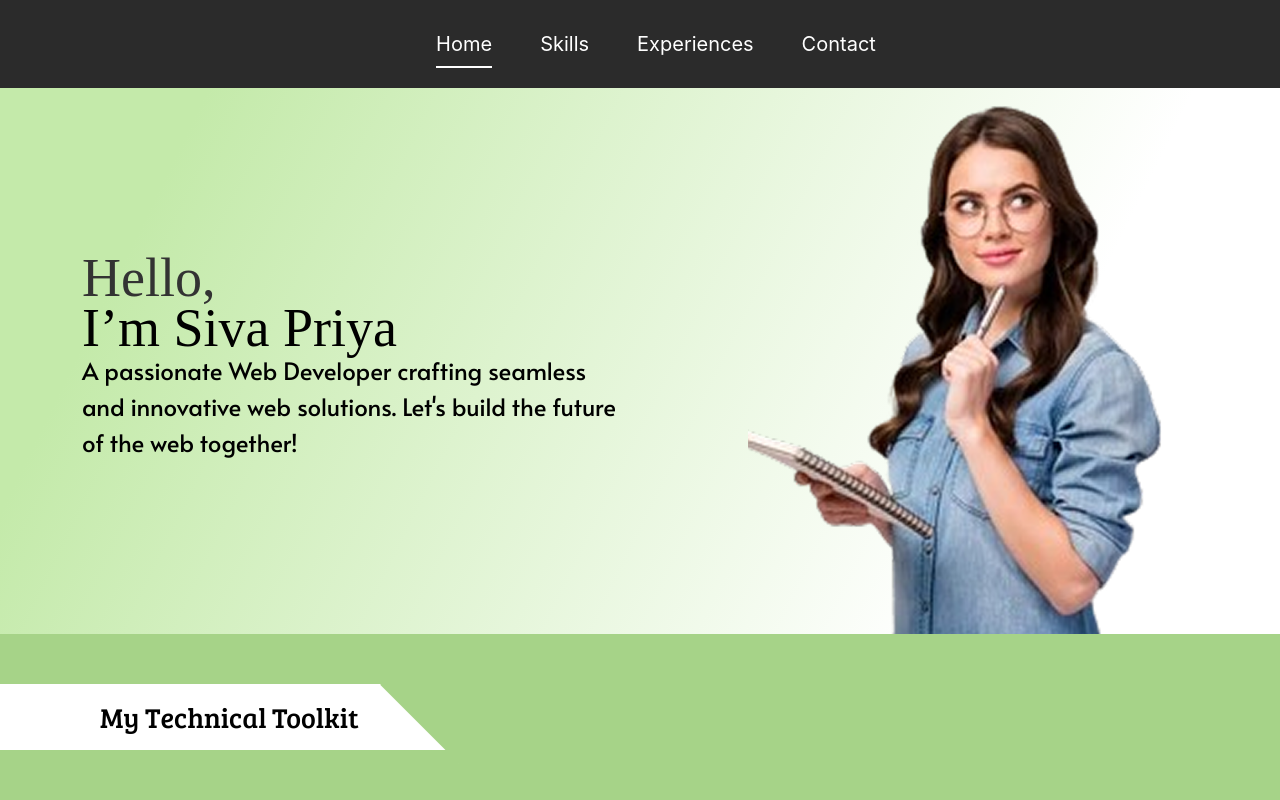
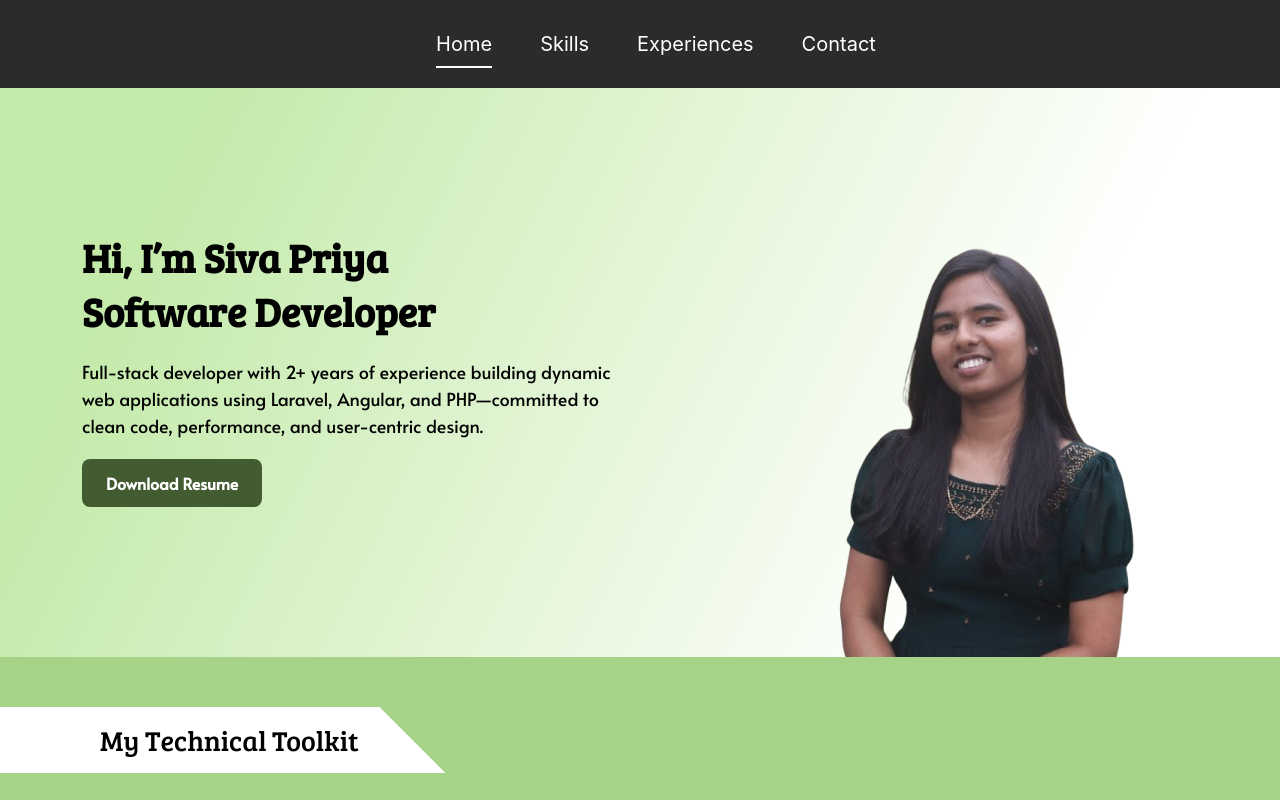
Before and after one commit to SivaPriyaTech/sp-portfolio, a plain HTML site: page index.html in a window 1280 px wide. Shown: the top 800 px of the page. Drawn offline with nearby package versions, Linux system fonts and the light colour scheme; a web font is replaced by a local one.

Commit message:
BAnner Updation

```diff
--- a/css/style.css
+++ b/css/style.css
@@ -147,12 +147,17 @@ body {
 }
 
 .ab-pfo-banner-welcometxt{
-    font-family: Borel;
+    /* font-family: Borel;
     font-weight: 400;
     font-size: 64px;
     line-height: 50px;
     letter-spacing: 0%;
-    color:#000000 #000000;
+    color:#000000 #000000; */
+    font-family: Bree Serif;
+    font-size: 40px;
+    line-height: normal;
+    font-weight: 600;
+    color:#000000;
 }
 
 .ab-pfo-banner-image{
@@ -172,29 +177,68 @@ body {
 }
 
 .ab-pfo-banner-name{
-    font-family: Borel;
+    /* font-family: Borel;
     font-weight: 400;
     font-style: normal;
     color: #000000;
     font-size: 64px;
-    line-height: 50px;
+    line-height: 50px; */
+    font-family: Bree Serif;
+    font-size: 40px;
+    line-height: normal;
+    font-weight: 600;
+    color:#000000;
 }
-.ab-pfo-banner-name span{
+/* .ab-pfo-banner-name span{
     font-family: Boogaloo;
-}
+} */
 
 .ab-pfo-banner-description{
     font-family: Alata;
     font-weight: 400;
     font-style: normal;
     color: #000000;
-    font-size: 28px;
+    font-size: 18px;
+    margin-top: 20px;
+}
+
+/* .download{
+    background-color: #425b31;
+    padding: 10px 10px;
+    color: white;
+    transition: 0.2s ease-in;
+    border: 1px solid #a6d388;
+    margin-top: 20px;
+}
+
+.download :hover{
+    background-color: #a6d388;
+    color: #2B2B2B;
+    transition: 0.2s ease-in;
+} */
+
+.download {
+  display: inline-block;
+  padding: 12px 24px;
+  background-color: #425b31;
+  color: #fff;
+  border: none;
+  border-radius: 8px;
+  font-weight: bold;
+  transition: transform 0.3s ease, box-shadow 0.3s ease;
+  cursor: pointer;
+  text-decoration: none;
+    margin-top: 20px;
+}
+
+.download:hover {
+  transform: scale(1.05);
+  box-shadow: 0 8px 16px rgba(0, 0, 0, 0.15);
 }
 
 /* Technical Section */
 .ab-pfo-tech-section{
     padding: 70px 0;
-    /* background: url(../images/yellowbg.png) */
     background: #A6D388;
 }
 
@@ -460,7 +504,6 @@ body {
     min-width: 100%;
     flex-direction: row;
     align-items: center;
-    /* justify-content: space-between; */
   }
 
   .ab-pfo-child {
@@ -512,7 +555,6 @@ body {
 
 .ab-pfo-awards-section{
     margin: 60px 0 0 0;
-    /* background: url(../images/yellowbg.png); */
     background: #2B2B2B;
     padding: 40px 0;
 }
@@ -832,15 +874,6 @@ input:focus-visible, textarea:focus-visible{
     .ab-pfo-nav-list .ab-pfo-nav-list-item .ab-pfo-nav-item{
         font-size: 20px;
     }
-    .ab-pfo-banner-name{
-        font-size: 54px;
-    }
-    .ab-pfo-banner-welcometxt{
-        font-size: 54px;
-    }
-    .ab-pfo-banner-description{
-        font-size: 24px;
-    }
     .ab-pfo-sec-head p{
         font-size: 28px;
     }
@@ -886,15 +919,8 @@ input:focus-visible, textarea:focus-visible{
     .ab-pfo-banner-image image{
         max-width: 24rem;
     }
-    .ab-pfo-banner-name {
-        font-size: 47px;
-    }
-    .ab-pfo-banner-welcometxt{
-        font-size: 47px;
-    }
-    .ab-pfo-banner-description {
-        font-size: 21px;
-    }
+
+
     .ab-pfo-prof-jrny-content p {
         font-size: 23px;
     }
--- a/index.html
+++ b/index.html
@@ -55,19 +55,22 @@
                 <div class="col-6">
                     <div class="ab-pfo-banner-content">
                         <div class="ab-pfo-banner-welcometxt">
-                            Hello,
+                            Hi,  I’m <span>Siva Priya</span>
                         </div>
                         <div class="ab-pfo-banner-name">
-                            I’m <span>Siva Priya</span>
+                           Software Developer
                         </div>
                         <div class="ab-pfo-banner-description">
-                            A passionate Web Developer crafting seamless and innovative web solutions. Let's build the future of the web together!
+                            Full-stack developer with 2+ years of experience building dynamic web applications using Laravel, Angular, and PHP—committed to clean code, performance, and user-centric design.
+                        </div>
+                        <div>
+                            <a href="resume.pdf" download class=" download">Download Resume</a>
                         </div>
                     </div>
                 </div>
                 <div class="col-6">
                     <div class="ab-pfo-banner-image">
-                        <img src="images/profile_photo.png" style="max-width: 450px;" alt="abish">
+                        <img src="images/profile.png" style="max-width: 450px;" alt="Siva Priya">
                     </div>
                 </div>
             </div>
```
Also changed, not shown: images/photo.png (added), images/profile.png (added), 1 other file.
